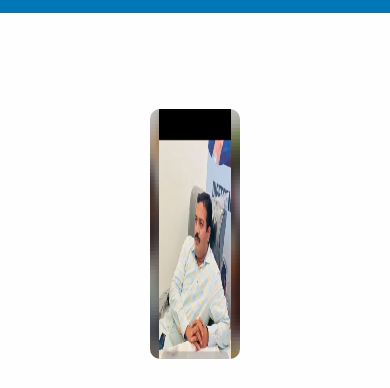
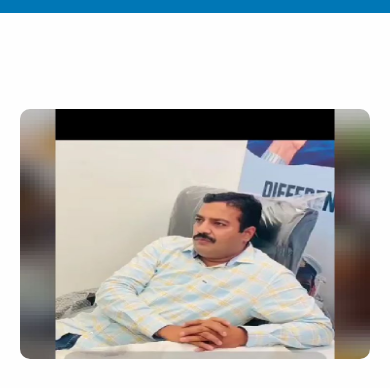
Before and after one commit to viratkushwaha756/checkmate, a plain HTML site: page index.html in a window 390 px wide. Shown: the part 77-465 px from the top of the page. Drawn offline with Linux system fonts and the light colour scheme; files whose address does not match are found by name.

Commit message:
Fix HTML structure and clean up styles

```diff
--- a/index.html
+++ b/index.html
@@ -41,7 +41,7 @@
     .main img {
         position: relative;
         height: 250px;
-        width: 350pxpx;
+        width: 350px;
     }
 
     .mainText {
```
